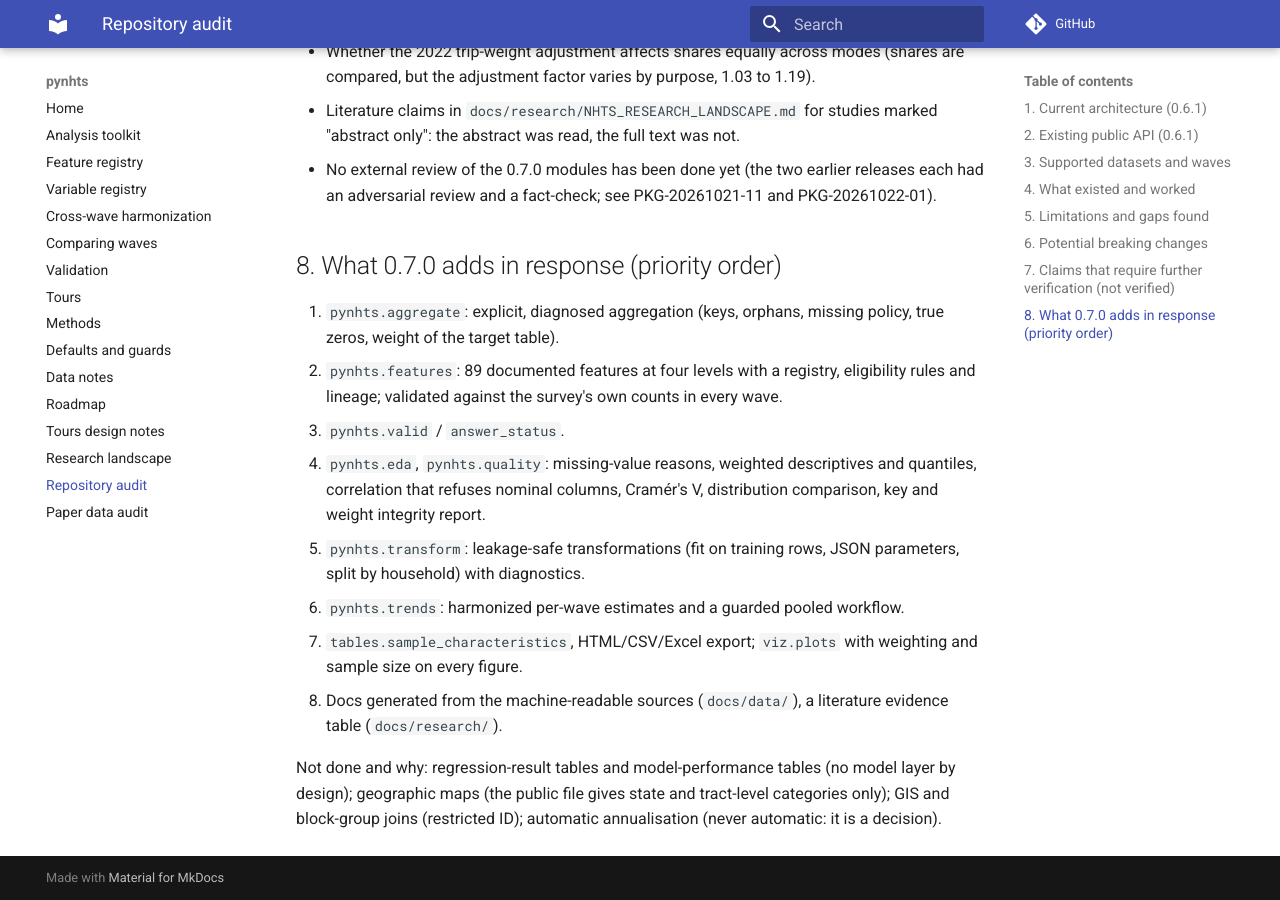
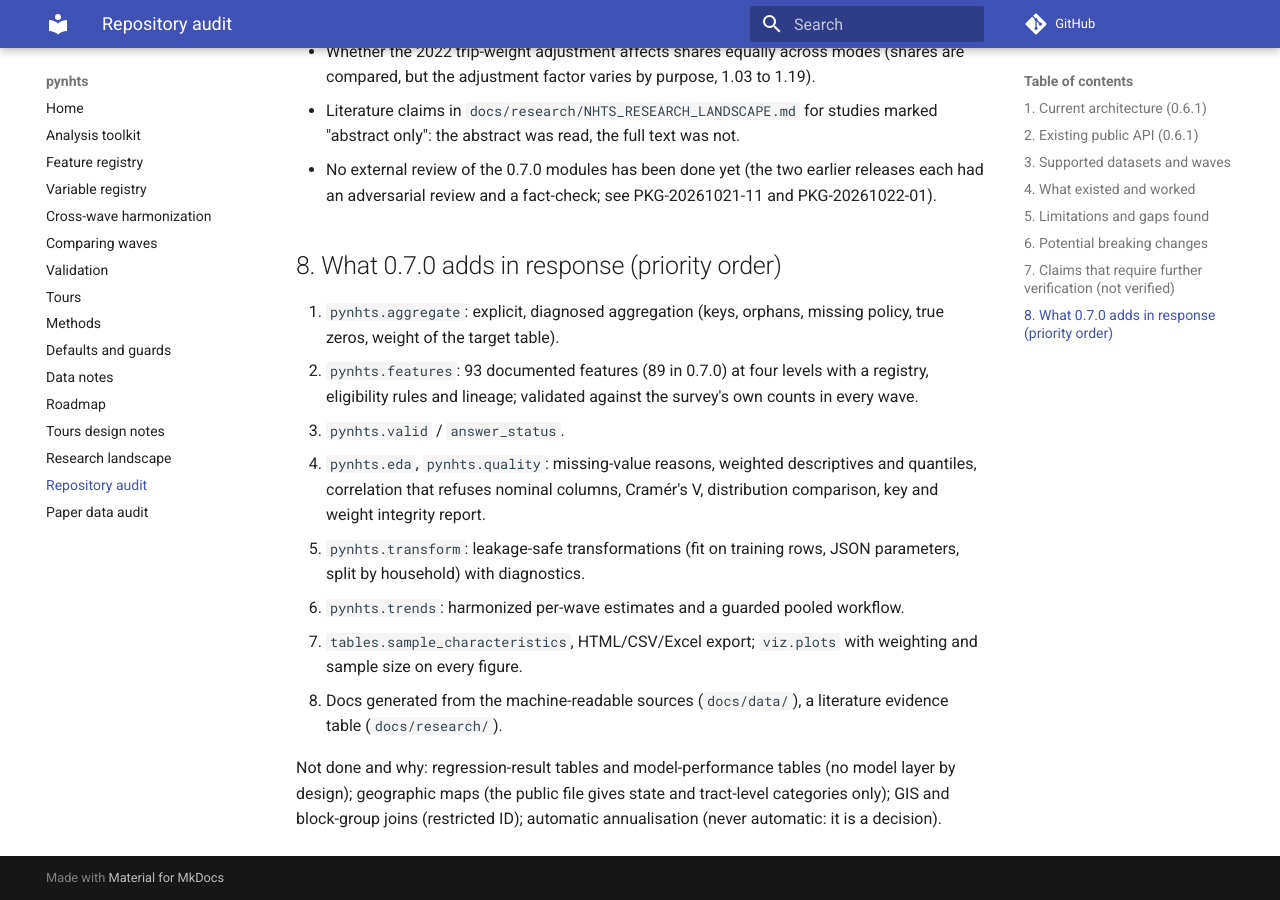
Before and after one commit to sabernaseralavi-60/pynhts, an MkDocs documentation site: the page built from docs/development/REPOSITORY_AUDIT.md, in a window 1280 px wide and 900 px high, scrolled down 3186 px. Built offline with MkDocs 1.6.1 and Material for MkDocs 9.7.7, drawn with Linux system fonts in a browser that asks for light colours; comment, search, counter and statistics services are not loaded.

Commit message:
docs: feature count 93 in 0.7.1
Co-Authored-By: Claude Sonnet 5.5 <noreply@anthropic.com>

```diff
--- a/docs/development/REPOSITORY_AUDIT.md
+++ b/docs/development/REPOSITORY_AUDIT.md
@@ -61,7 +61,7 @@ None were made. 0.7.0 only adds modules and one top-level helper (`pynhts.valid`
 ## 8. What 0.7.0 adds in response (priority order)
 
 1. `pynhts.aggregate`: explicit, diagnosed aggregation (keys, orphans, missing policy, true zeros, weight of the target table).
-2. `pynhts.features`: 89 documented features at four levels with a registry, eligibility rules and lineage; validated against the survey's own counts in every wave.
+2. `pynhts.features`: 93 documented features (89 in 0.7.0) at four levels with a registry, eligibility rules and lineage; validated against the survey's own counts in every wave.
 3. `pynhts.valid` / `answer_status`.
 4. `pynhts.eda`, `pynhts.quality`: missing-value reasons, weighted descriptives and quantiles, correlation that refuses nominal columns, Cramér's V, distribution comparison, key and weight integrity report.
 5. `pynhts.transform`: leakage-safe transformations (fit on training rows, JSON parameters, split by household) with diagnostics.
--- a/llms.txt
+++ b/llms.txt
@@ -14,7 +14,7 @@ Read AGENTS.md first.
 - [Concept dictionary (YAML; JSON via pynhts.concepts.to_json())](https://github.com/sabernaseralavi-60/pynhts/blob/main/src/pynhts/concepts.yaml): per-wave variable, universe, comparability, pitfalls
 
 - [Analysis toolkit](https://github.com/sabernaseralavi-60/pynhts/blob/main/docs/analysis.md): aggregate, features, eda, transform, trends
-- [Feature registry](https://github.com/sabernaseralavi-60/pynhts/blob/main/docs/data/FEATURES.md): 89 features with formula, eligibility, denominator, weight
+- [Feature registry](https://github.com/sabernaseralavi-60/pynhts/blob/main/docs/data/FEATURES.md): 93 features with formula, eligibility, denominator, weight
 
 ## Machine-readable facts
 - `pynhts.concepts.to_json()`, `pynhts.concepts.find(variable, wave)`, `pynhts.describe(variable, wave)`
```
Also changed, not shown: README.md (+1 -1 lines).
